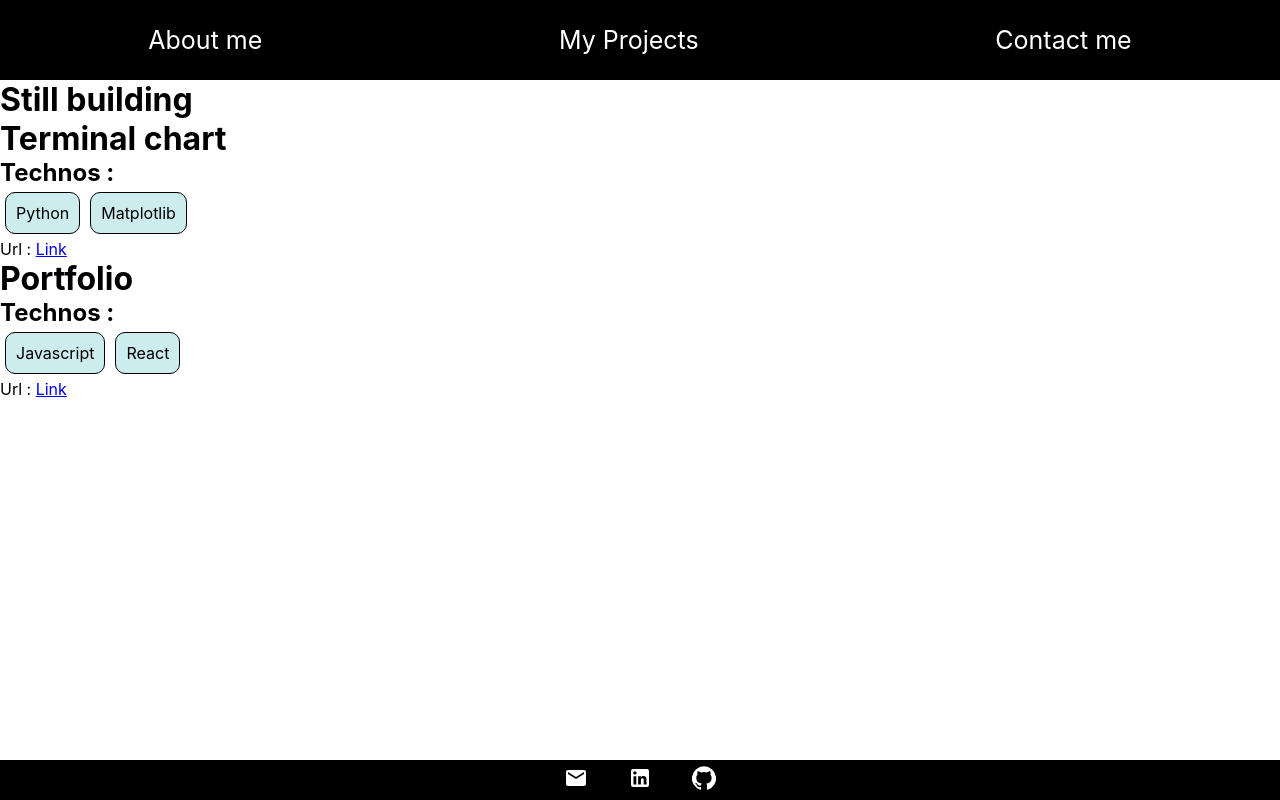
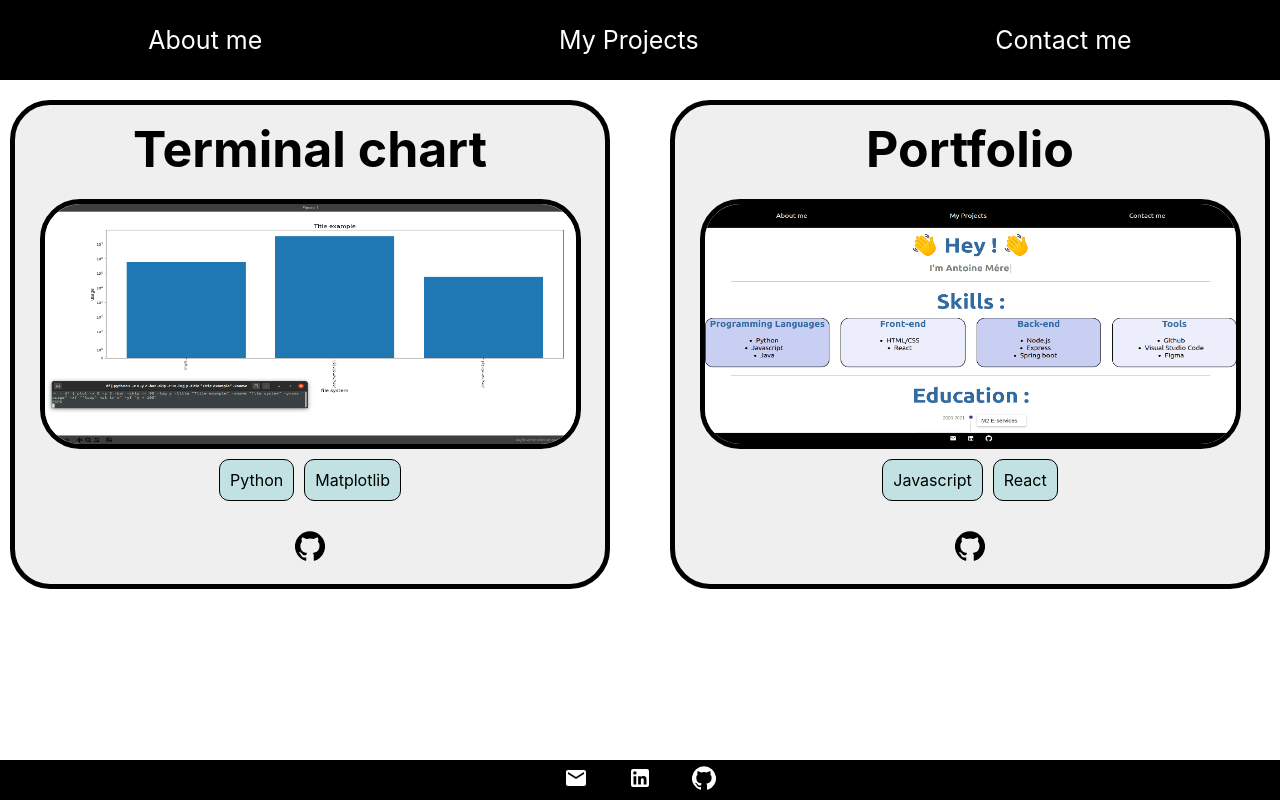
Before and after one commit to AntoineMeresse/Portfolio, a React (Create React App) app: page /projects in a window 1280 px wide. Built offline with nearby package versions, Linux system fonts and the light colour scheme.

Commit message:
fixed : projects display

```diff
--- a/src/components/Projectitem.css
+++ b/src/components/Projectitem.css
@@ -1,4 +1,16 @@
 .projectitem {
+  display: flex;
+  flex-direction: column;
+  justify-content: center;
+  align-items: center;
+  background-color: rgba(211, 211, 211, 0.356);
+  height: 80%;
+  border: 5px black solid;
+  border-radius: 40px;
+  margin-left: 10px;
+  margin-right: 10px;
+  margin-top: 20px;
+  margin-bottom: 50px;
 }
 
 .projectitem ul {
@@ -8,7 +20,48 @@
 .projectitem ul li {
   background-color: rgba(64, 183, 187, 0.267);
   padding: 10px;
-  margin: 5px;
+  margin: 10px 5px;
   border: 1px solid black;
   border-radius: 10px;
 }
+
+.projectitem img {
+  width: 90%;
+  height: 50%;
+  border-radius: 40px;
+  border: 5px black solid;
+}
+
+.projectitem h1 {
+  margin-bottom: 20px;
+  width: 100%;
+  padding-top: 10px;
+  text-align: center;
+  font-size: 50px;
+}
+
+.projectitem .MuiSvgIcon-root {
+  color: black;
+  margin: 20px 20px;
+  width: 30px;
+  height: 30px;
+}
+
+@media (max-width: 800px) {
+  .projectitem {
+    height: 100%;
+  }
+}
+
+@media (min-width: 800px) {
+  .projectitem img:hover {
+    position: fixed;
+    cursor: pointer;
+    top: 20%;
+    left: 15%;
+    width: 70%;
+    height: 50%;
+    border-radius: 40px;
+    border: 5px black solid;
+  }
+}
--- a/src/components/Projectitem.js
+++ b/src/components/Projectitem.js
@@ -1,11 +1,15 @@
 import React from 'react';
 import './Projectitem.css';
 
-function Projectitem({title, url, technos}) {
+import GitHubIcon from '@material-ui/icons/GitHub';
+
+function Projectitem({title, url, technos, image}) {
 	return (
 		<div className="projectitem">
 			<h1>{title}</h1>
-			<h2>Technos : </h2>
+			{image && (
+				<img src={`/screenshots/${image}`} alt="projectImage"/>
+			)}
 			<ul>
 				{
 					technos.map(
@@ -13,7 +17,7 @@ function Projectitem({title, url, technos}) {
 					)
 				}
 			</ul>
-			<p>Url : <a href={url}>Link</a></p>
+			<GitHubIcon onClick={event => window.open(`${url}`,"_blank")}/>
 		</div>
 	);
 }
--- a/src/components/Projects.css
+++ b/src/components/Projects.css
@@ -1,3 +1,26 @@
 .projects {
   width: 100%;
+  height: 100%;
 }
+
+.projects_list {
+  display: grid;
+  grid-gap: 40px;
+  grid-template-columns: repeat(3, 1fr);
+}
+
+@media (max-width: 1300px) {
+  .projects_list {
+    display: grid;
+    grid-gap: 40px;
+    grid-template-columns: repeat(2, 1fr);
+  }
+}
+
+@media (max-width: 800px) {
+  .projects_list {
+    display: grid;
+    grid-gap: 40px;
+    grid-template-columns: repeat(1, 1fr);
+  }
+}
--- a/src/components/Projects.js
+++ b/src/components/Projects.js
@@ -7,7 +7,6 @@ import ProjectItem from "./Projectitem";
 function Projects() {
 	return (
 		<div className="projects">
-			<h1>Still building</h1>
 			<div className="projects_list">
 				{
 					projectlst.map(
```
